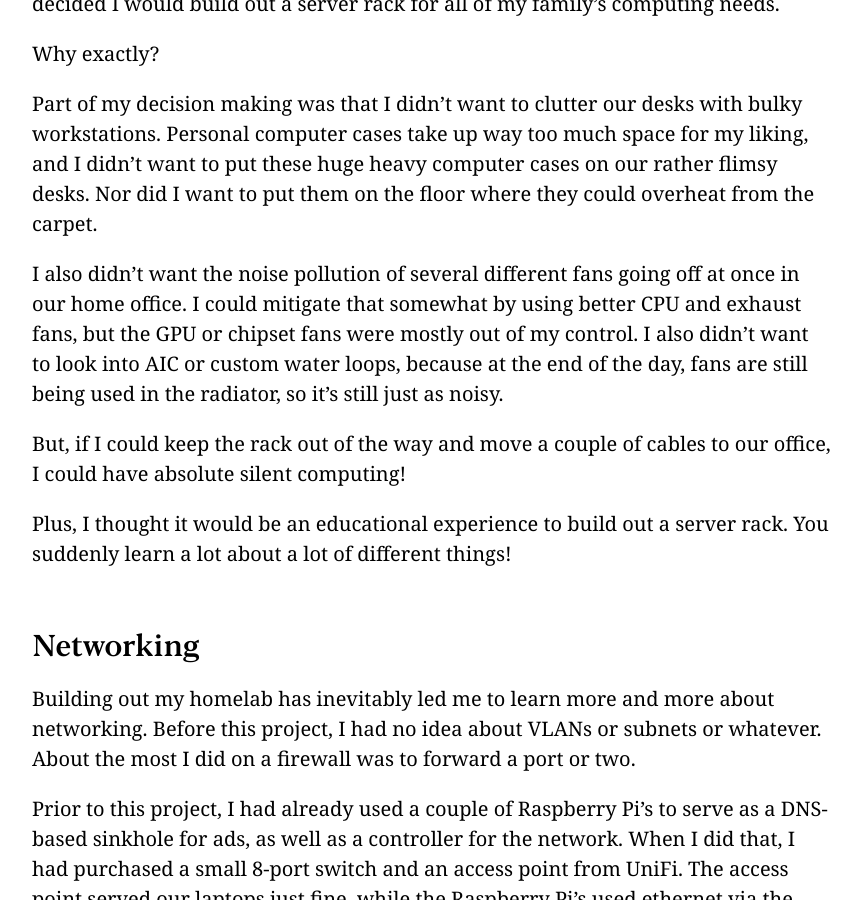
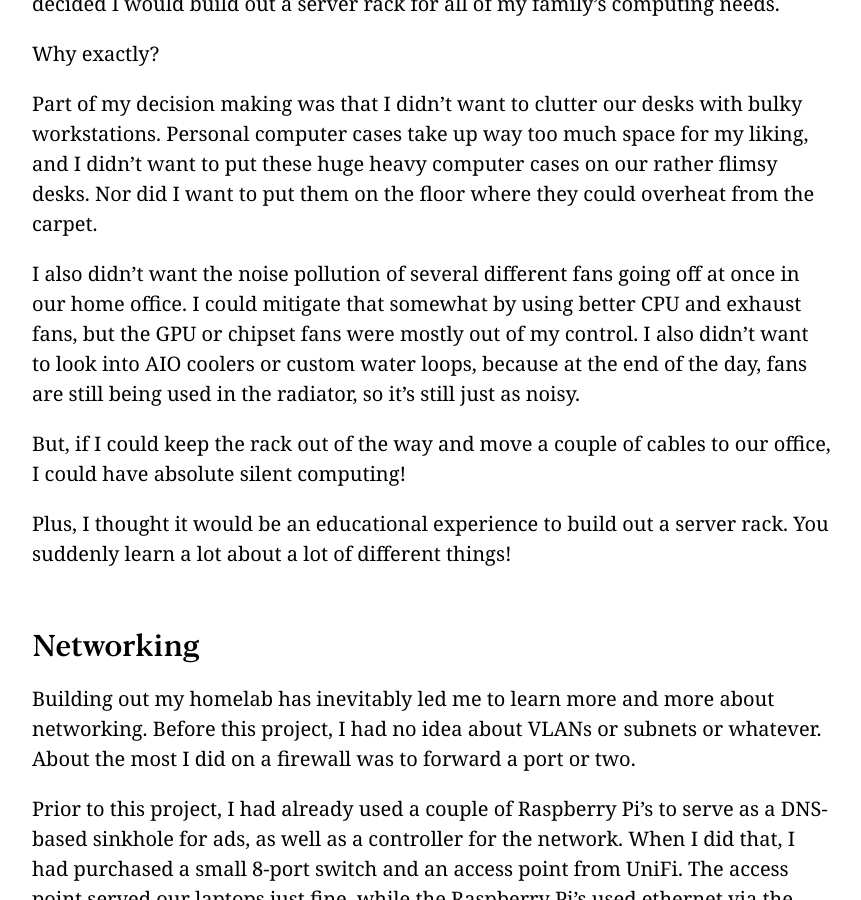
Before and after one commit to josephchoe/josephchoe.com, a Jekyll site: the page built from _app/_posts/essay/2021-09-03-infrastructure.md, in a window 1280 px wide and 900 px high, scrolled down 1895 px. Shown: the whole window, without its empty margins (208-1069 px from the left). Built offline with Jekyll 4.4.1, drawn with Linux system fonts in a browser that asks for light colours.

Commit message:
Essay - Personal Infrastructure typo fixed

```diff
--- a/_app/_posts/essay/2021-09-03-infrastructure.md
+++ b/_app/_posts/essay/2021-09-03-infrastructure.md
@@ -27,7 +27,7 @@ Why exactly?
 
 Part of my decision making was that I didn't want to clutter our desks with bulky workstations. Personal computer cases take up way too much space for my liking, and I didn't want to put these huge heavy computer cases on our rather flimsy desks. Nor did I want to put them on the floor where they could overheat from the carpet.
 
-I also didn't want the noise pollution of several different fans going off at once in our home office. I could mitigate that somewhat by using better CPU and exhaust fans, but the GPU or chipset fans were mostly out of my control. I also didn't want to look into AIC or custom water loops, because at the end of the day, fans are still being used in the radiator, so it's still just as noisy.
+I also didn't want the noise pollution of several different fans going off at once in our home office. I could mitigate that somewhat by using better CPU and exhaust fans, but the GPU or chipset fans were mostly out of my control. I also didn't want to look into AIO coolers or custom water loops, because at the end of the day, fans are still being used in the radiator, so it's still just as noisy.
 
 But, if I could keep the rack out of the way and move a couple of cables to our office, I could have absolute silent computing!
 
```
